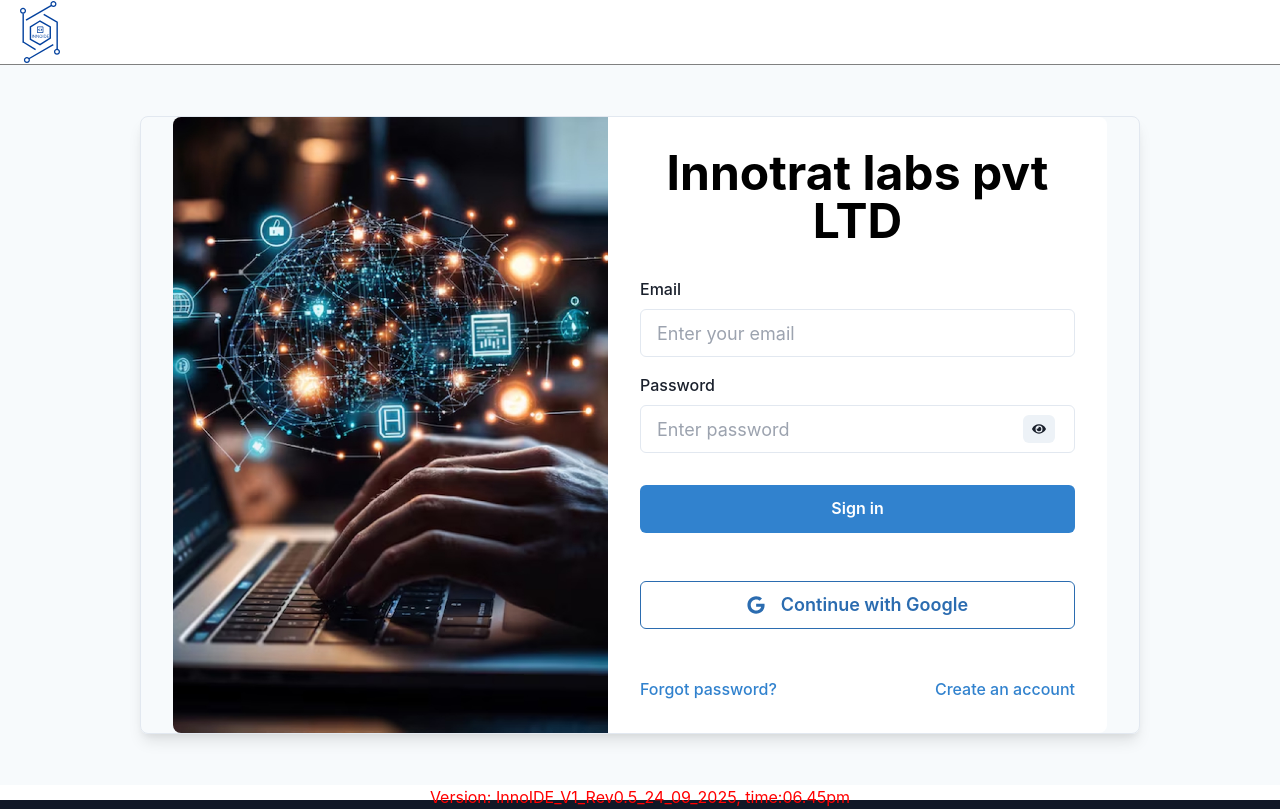
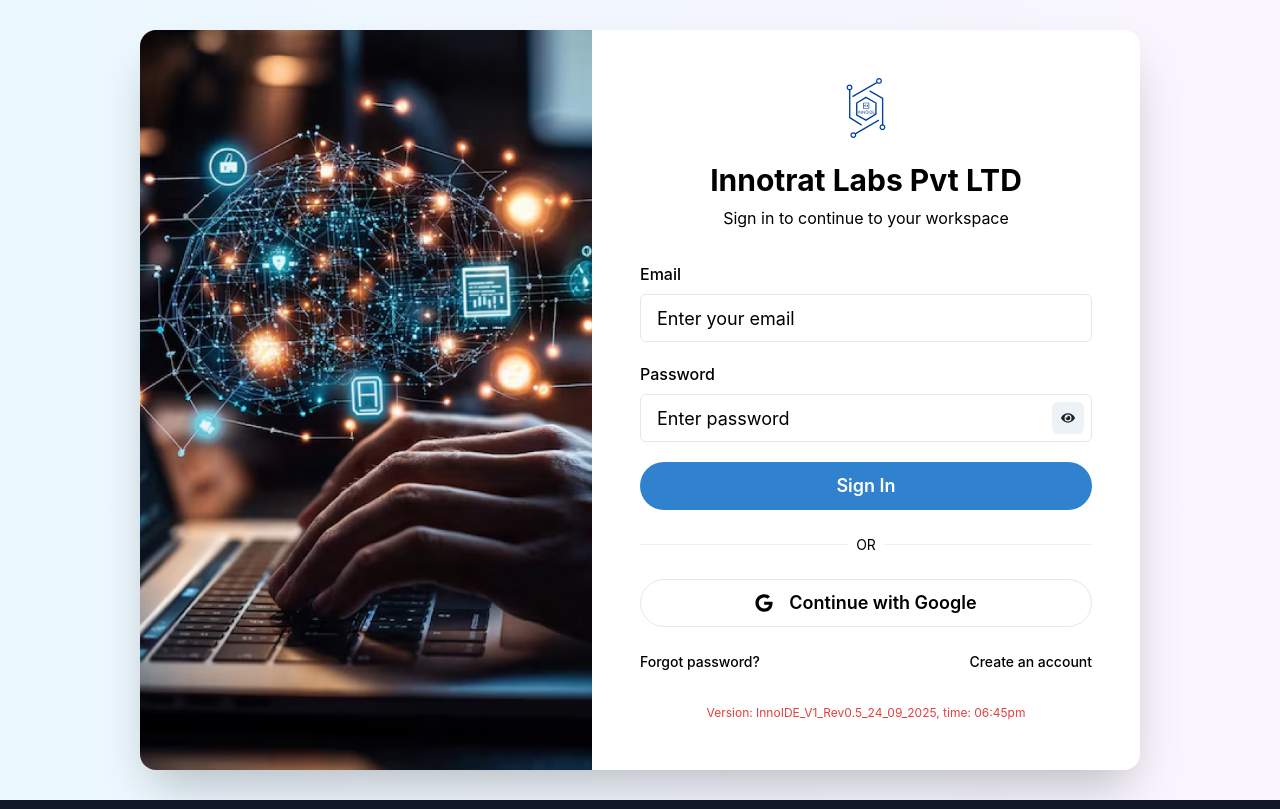
Before and after one commit to Dineshkumar-1393-innotrat/InnoViewIDE_New, a React (Vite) app: page / in a window 1280 px wide. Built offline with nearby package versions, Linux system fonts and the light colour scheme; what redux-undo would draw is missing.

Commit message:
added google login update

```diff
--- a/src/components/Home.jsx
+++ b/src/components/Home.jsx
@@ -1,6 +1,212 @@
-import React from 'react';
-import { useNavigate } from 'react-router-dom';
-import { motion } from 'framer-motion';
+// import React from 'react';
+// import { useNavigate } from 'react-router-dom';
+// import { motion } from 'framer-motion';
+// import {
+//   Box,
+//   Flex,
+//   VStack,
+//   FormControl,
+//   FormLabel,
+//   Input,
+//   Button,
+//   Image,
+//   Heading,
+//   Text,
+//   InputGroup,
+//   InputRightElement,
+//   IconButton,
+//   useColorModeValue,
+//   Link
+// } from '@chakra-ui/react';
+// import { FaEye, FaEyeSlash, FaGoogle } from 'react-icons/fa';
+// import loginImage from '../images/image.jpg';
+// import Template from './Template';
+// // import Footer from './Footer';
+// import Ellipse521 from '../images/Ellipse 521.svg';
+// import { Link as ChakraLink } from '@chakra-ui/react';
+// import { useAuth } from '../contexts/AuthContext';
+
+// const Home = () => {
+//   const [show, setShow] = React.useState(false);
+//   const [email, setEmail] = React.useState('');
+//   const handleClick = () => setShow(!show);
+//   const navigate = useNavigate();
+//   const { loginWithGoogle, loginWithEmail, isAuthenticated } = useAuth();
+
+//   React.useEffect(() => {
+//     if (isAuthenticated) {
+//       navigate('/embedded');
+//     }
+//   }, [isAuthenticated, navigate]);
+
+//   const bgColor = useColorModeValue('gray.50', 'gray.800');
+//   const boxBgColor = useColorModeValue('white', 'gray.700');
+
+//   const handleLogin = (e) => {
+//     e.preventDefault();
+//     if (email) {
+//       loginWithEmail(email);
+//     }
+//   };
+
+//   const handleForgotPassword = () => {
+//     navigate('/forgotpassword');
+//   };
+
+//   const createAccount = () => {
+//     navigate('/createaccount');
+//   };
+
+//   return (
+//     <>
+
+// {/* Here is the code for first Navbar  */}
+// <Box
+//         position="relative"
+//         top={0}
+//         left={0}
+//         width="100%"
+//         height="65px"
+//         // bg={bgColor}
+//         // color={textColor}
+//         borderBottom="1px solid gray"
+//         display="flex"
+//         alignItems="center"
+//         padding="0 20px"
+//         zIndex={1000}
+//       >
+//         <Text fontWeight="bold" fontSize="lg">
+//           {/* INNOIDE */}
+//           <img src={ Ellipse521} alt="Innoide" style={{ maxWidth: '35%', height: 'auto'}} />
+//         </Text>
+//       </Box>
+//     {/* Ends here  */}
+
+//     <motion.div
+//       initial={{ opacity: 0 }}
+//       animate={{ opacity: 1 }}
+//       exit={{ opacity: 0 }}
+//       transition={{ duration: 0.5 }}
+//     >
+//       <Flex minHeight="90vh" width="full" align="center" justifyContent="center" bg={bgColor} p={{ base: 4, md: 8 }}>
+//         <Box
+//           borderWidth={1}
+//           px={{ base: 4, sm: 6, md: 8 }}
+//           width="full"
+//           maxWidth="1000px"
+//           borderRadius="lg"
+//           textAlign="center"
+//           boxShadow="lg"
+//         >
+//           <Flex direction={{ base: "column", md: "row" }}>
+//             {/* Left Side - Image */}
+//             <Box flex={1} display={{ base: "none", md: "block" }}>
+//               <Image
+//                 src={loginImage}
+//                 alt="Login"
+//                 objectFit="cover"
+//                 height="100%"
+//                 width="100%"
+//                 borderLeftRadius="lg"
+//               />
+//             </Box>
+
+//             {/* Right Side - Form */}
+//             <VStack as="form" onSubmit={handleLogin} spacing={{ base: 6, md: 8 }} p={{ base: 6, md: 8 }} flex={1} bg={boxBgColor} borderRightRadius="lg" alignItems="flex-start">
+//               <VStack spacing={2} align="flex-start" w="full">
+//                 <Heading as="h1" size={{ base: 'xl', md: '2xl' }}color="black">Innotrat labs pvt LTD</Heading>
+//                 {/* <Text>We're so excited to see you again!</Text> */}
+//               </VStack>
+
+//               <VStack spacing={4} w="full">
+//                 <FormControl id="email">
+//                   <FormLabel>Email</FormLabel>
+//                   <Input
+//                     type="email"
+//                     placeholder="Enter your email"
+//                     size="lg"
+//                     value={email}
+//                     onChange={(e) => setEmail(e.target.value)}
+//                   />
+//                 </FormControl>
+
+//                 <FormControl id="password">
+//                   <FormLabel>Password</FormLabel>
+//                   <InputGroup size="lg">
+//                     <Input
+//                       pr="4.5rem"
+//                       type={show ? "text" : "password"}
+//                       placeholder="Enter password"
+//                     />
+//                     <InputRightElement width="4.5rem">
+//                       <IconButton
+//                         h="1.75rem"
+//                         size="sm"
+//                         onClick={handleClick}
+//                         aria-label={show ? "Hide password" : "Show password"}
+//                         icon={show ? <FaEyeSlash /> : <FaEye />}
+//                       />
+//                     </InputRightElement>
+//                   </InputGroup>
+//                 </FormControl>
+//               </VStack>
+
+//               <Button type="submit" colorScheme="blue" width="full" size="lg" fontSize="md">
+//                 Sign in
+//               </Button>
+
+//               <VStack width="full" pt={4}>
+//                 <Button
+//                   width="full"
+//                   size="lg"
+//                   onClick={() => loginWithGoogle()}
+//                   leftIcon={<FaGoogle />}
+//                   colorScheme="blue"
+//                   variant="outline"
+//                 >
+//                   Continue with Google
+//                 </Button>
+//               </VStack>
+
+//               <Flex direction={{ base: 'column', sm: 'row' }} justify="space-between" width="full" pt={4}>
+//               <ChakraLink
+//       color="blue.500"
+//       onClick={handleForgotPassword}
+//       mb={{ base: 2, sm: 0 }}
+//     >
+//       Forgot password?
+//     </ChakraLink>
+
+
+//     <ChakraLink
+//       color="blue.500"
+//       onClick={createAccount}
+//     >
+//       Create an account
+//     </ChakraLink>
+
+
+//               </Flex>
+//             </VStack>
+//           </Flex>
+//         </Box>
+//       </Flex>
+//     </motion.div>
+
+//     {/* Here i have exported the footer  */}
+//     {/* <Footer  /> */}
+//     <div style={{ textAlign: 'center', color:'red'}}><p>Version: InnoIDE_V1_Rev0.5_24_09_2025, time:06.45pm </p>
+// </div>
+
+//     </>
+//   );
+// };
+
+// export default Home;
+
+import React, { useState, useEffect } from "react";
+import { useNavigate } from "react-router-dom";
+import { motion } from "framer-motion";
 import {
   Box,
   Flex,
@@ -15,32 +221,26 @@
   InputGroup,
   InputRightElement,
   IconButton,
-  useColorModeValue,
-  Link
-} from '@chakra-ui/react';
-import { FaEye, FaEyeSlash, FaGoogle } from 'react-icons/fa';
-import loginImage from '../images/image.jpg';
-import Template from './Template';
-// import Footer from './Footer';
-import Ellipse521 from '../images/Ellipse 521.svg';
-import { Link as ChakraLink } from '@chakra-ui/react';
-import { useAuth } from '../contexts/AuthContext';
+  Link as ChakraLink,
+  Divider,
+} from "@chakra-ui/react";
+import { FaEye, FaEyeSlash, FaGoogle } from "react-icons/fa";
+import loginImage from "../images/image.jpg";
+import Ellipse521 from "../images/Ellipse 521.svg";
+import { useAuth } from "../contexts/AuthContext";
 
 const Home = () => {
-  const [show, setShow] = React.useState(false);
-  const [email, setEmail] = React.useState('');
+  const [show, setShow] = useState(false);
+  const [email, setEmail] = useState("");
   const handleClick = () => setShow(!show);
   const navigate = useNavigate();
   const { loginWithGoogle, loginWithEmail, isAuthenticated } = useAuth();
 
-  React.useEffect(() => {
+  useEffect(() => {
     if (isAuthenticated) {
-      navigate('/embedded');
+      navigate("/embedded");
     }
   }, [isAuthenticated, navigate]);
-
-  const bgColor = useColorModeValue('gray.50', 'gray.800');
-  const boxBgColor = useColorModeValue('white', 'gray.700');
 
   const handleLogin = (e) => {
     e.preventDefault();
@@ -49,98 +249,89 @@
     }
   };
 
-  const handleForgotPassword = () => {
-    navigate('/forgotpassword');
-  };
-
-  const createAccount = () => {
-    navigate('/createaccount');
-  };
-
   return (
-    <>
-
-{/* Here is the code for first Navbar  */}
-<Box
-        position="relative"
-        top={0}
-        left={0}
-        width="100%"
-        height="65px"
-        // bg={bgColor}
-        // color={textColor}
-        borderBottom="1px solid gray"
-        display="flex"
-        alignItems="center"
-        padding="0 20px"
-        zIndex={1000}
+    <Flex
+      minH="100vh"
+      align="center"
+      justify="center"
+      bgGradient="linear(to-r, blue.50, purple.50)"
+      px={4}
     >
-        <Text fontWeight="bold" fontSize="lg">
-          {/* INNOIDE */}
-          <img src={ Ellipse521} alt="Innoide" style={{ maxWidth: '35%', height: 'auto'}} />
-        </Text>
-      </Box>
-    {/* Ends here  */}
-
       <motion.div
-      initial={{ opacity: 0 }}
-      animate={{ opacity: 1 }}
-      exit={{ opacity: 0 }}
-      transition={{ duration: 0.5 }}
+        initial={{ opacity: 0, y: 40 }}
+        animate={{ opacity: 1, y: 0 }}
+        transition={{ duration: 0.6, ease: "easeOut" }}
+        style={{ width: "100%", maxWidth: "1000px" }}
       >
-      <Flex minHeight="90vh" width="full" align="center" justifyContent="center" bg={bgColor} p={{ base: 4, md: 8 }}>
-        <Box
-          borderWidth={1}
-          px={{ base: 4, sm: 6, md: 8 }}
-          width="full"
-          maxWidth="1000px"
-          borderRadius="lg"
-          textAlign="center"
-          boxShadow="lg"
+        <Flex
+          direction={{ base: "column", md: "row" }}
+          borderRadius="2xl"
+          overflow="hidden"
+          boxShadow="2xl"
+          bg="white"
         >
-          <Flex direction={{ base: "column", md: "row" }}>
           {/* Left Side - Image */}
           <Box flex={1} display={{ base: "none", md: "block" }}>
             <Image
               src={loginImage}
-                alt="Login"
+              alt="Login Illustration"
               objectFit="cover"
-                height="100%"
-                width="100%"
-                borderLeftRadius="lg"
+              w="100%"
+              h="100%"
             />
           </Box>
 
           {/* Right Side - Form */}
-            <VStack as="form" onSubmit={handleLogin} spacing={{ base: 6, md: 8 }} p={{ base: 6, md: 8 }} flex={1} bg={boxBgColor} borderRightRadius="lg" alignItems="flex-start">
-              <VStack spacing={2} align="flex-start" w="full">
-                <Heading as="h1" size={{ base: 'xl', md: '2xl' }}color="black">Innotrat labs pvt LTD</Heading>
-                {/* <Text>We're so excited to see you again!</Text> */}
-              </VStack>
+          <Box flex={1} p={{ base: 8, md: 12 }} color="black">
+            {/* Logo */}
+            <Flex justify="center" mb={6}>
+              <Image src={Ellipse521} alt="Innoide" boxSize="60px" />
+            </Flex>
 
-              <VStack spacing={4} w="full">
+            <Heading
+              as="h1"
+              size="lg"
+              textAlign="center"
+              fontWeight="bold"
+              color="black"
+            >
+              Innotrat Labs Pvt LTD
+            </Heading>
+            <Text fontSize="md" textAlign="center" mt={2} color="black">
+              Sign in to continue to your workspace
+            </Text>
+
+            <VStack
+              as="form"
+              onSubmit={handleLogin}
+              spacing={5}
+              mt={8}
+              align="stretch"
+            >
               <FormControl id="email">
-                  <FormLabel>Email</FormLabel>
+                <FormLabel color="black">Email</FormLabel>
                 <Input
                   type="email"
                   placeholder="Enter your email"
                   size="lg"
                   value={email}
                   onChange={(e) => setEmail(e.target.value)}
+                  color="black"
+                  _placeholder={{ color: "black" }}
                 />
               </FormControl>
 
               <FormControl id="password">
-                  <FormLabel>Password</FormLabel>
+                <FormLabel color="black">Password</FormLabel>
                 <InputGroup size="lg">
                   <Input
-                      pr="4.5rem"
                     type={show ? "text" : "password"}
                     placeholder="Enter password"
+                    color="black"
+                    _placeholder={{ color: "black" }}
                   />
-                    <InputRightElement width="4.5rem">
+                  <InputRightElement width="3rem">
                     <IconButton
-                        h="1.75rem"
                       size="sm"
                       onClick={handleClick}
                       aria-label={show ? "Hide password" : "Show password"}
@@ -149,56 +340,55 @@
                   </InputRightElement>
                 </InputGroup>
               </FormControl>
+
+              <Button
+                type="submit"
+                colorScheme="blue"
+                size="lg"
+                borderRadius="full"
+                _hover={{ transform: "translateY(-2px)", boxShadow: "lg" }}
+              >
+                Sign In
+              </Button>
             </VStack>
 
-              <Button type="submit" colorScheme="blue" width="full" size="lg" fontSize="md">
-                Sign in
-              </Button>
+            <Flex align="center" my={6}>
+              <Divider />
+              <Text px={2} fontSize="sm" color="black">
+                OR
+              </Text>
+              <Divider />
+            </Flex>
 
-              <VStack width="full" pt={4}>
             <Button
               width="full"
               size="lg"
               onClick={() => loginWithGoogle()}
               leftIcon={<FaGoogle />}
-                  colorScheme="blue"
               variant="outline"
+              borderRadius="full"
+              _hover={{ bg: "gray.100" }}
+              color="black"
             >
               Continue with Google
             </Button>
-              </VStack>
 
-              <Flex direction={{ base: 'column', sm: 'row' }} justify="space-between" width="full" pt={4}>
-              <ChakraLink
-      color="blue.500"
-      onClick={handleForgotPassword}
-      mb={{ base: 2, sm: 0 }}
-    >
+            <Flex justify="space-between" mt={6} fontSize="sm">
+              <ChakraLink color="black" onClick={() => navigate("/forgotpassword")}>
                 Forgot password?
               </ChakraLink>
-
-
-    <ChakraLink
-      color="blue.500"
-      onClick={createAccount}
-    >
+              <ChakraLink color="black" onClick={() => navigate("/createaccount")}>
                 Create an account
               </ChakraLink>
+            </Flex>
 
-
-              </Flex>
-            </VStack>
-          </Flex>
+            <Text fontSize="xs" mt={8} textAlign="center" color="red.500">
+              Version: InnoIDE_V1_Rev0.5_24_09_2025, time: 06:45pm
+            </Text>
           </Box>
         </Flex>
       </motion.div>
-
-    {/* Here i have exported the footer  */}
-    {/* <Footer  /> */}
-    <div style={{ textAlign: 'center', color:'red'}}><p>Version: InnoIDE_V1_Rev0.5_24_09_2025, time:06.45pm </p>
-</div>
-
-    </>
+    </Flex>
   );
 };
 
```
Lines whose indentation alone changed are shown as unchanged.
